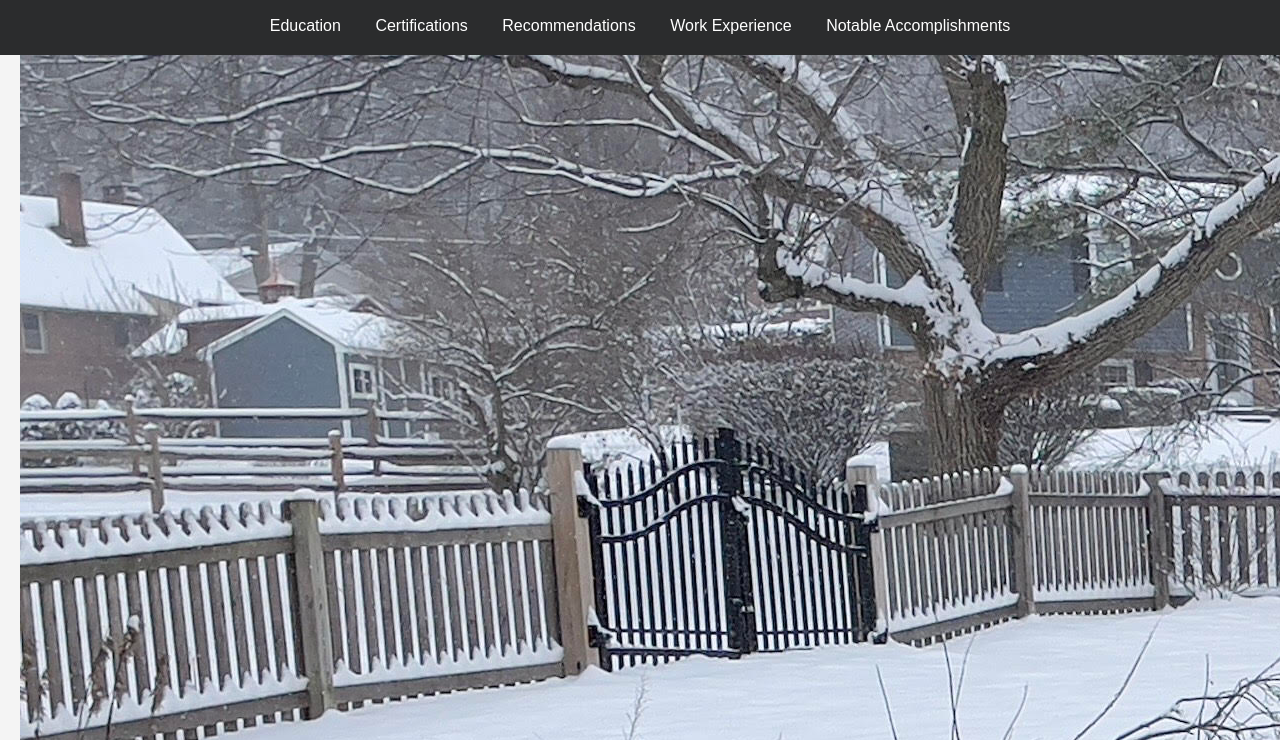
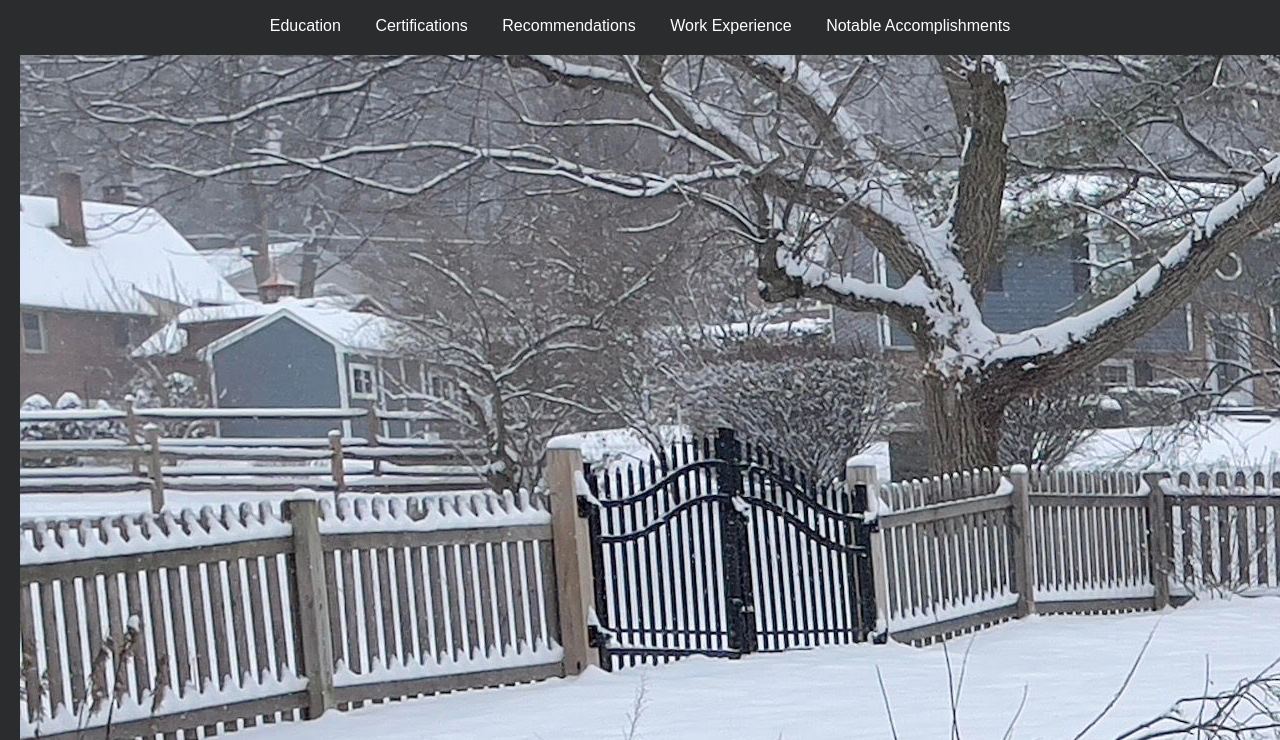
Before and after one commit to Ethan-BCTC/ResumeWebsite, a plain HTML site: page Home.html in a window 1280 px wide. Shown: the part 60-800 px from the top of the page. Drawn offline with Linux system fonts and the light colour scheme; a script that the page names is missing.

Commit message:
Background Color

```diff
--- a/styles.css
+++ b/styles.css
@@ -4,7 +4,7 @@ body {
     font-family: 'Arial', sans-serif;
     margin: 0;
     padding: 0;
-    background-color: #f4f4f4;
+    background-color: #2b2c2d;
     color: #333;
 }
 
```
